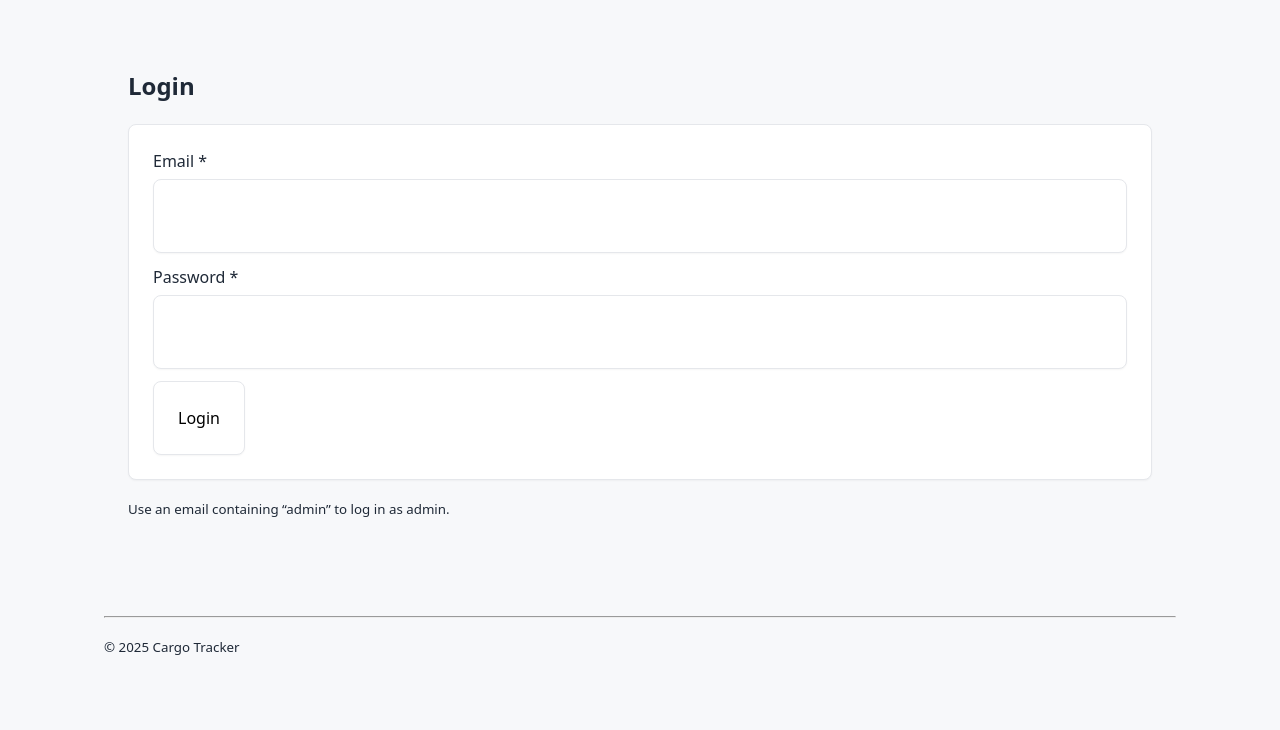
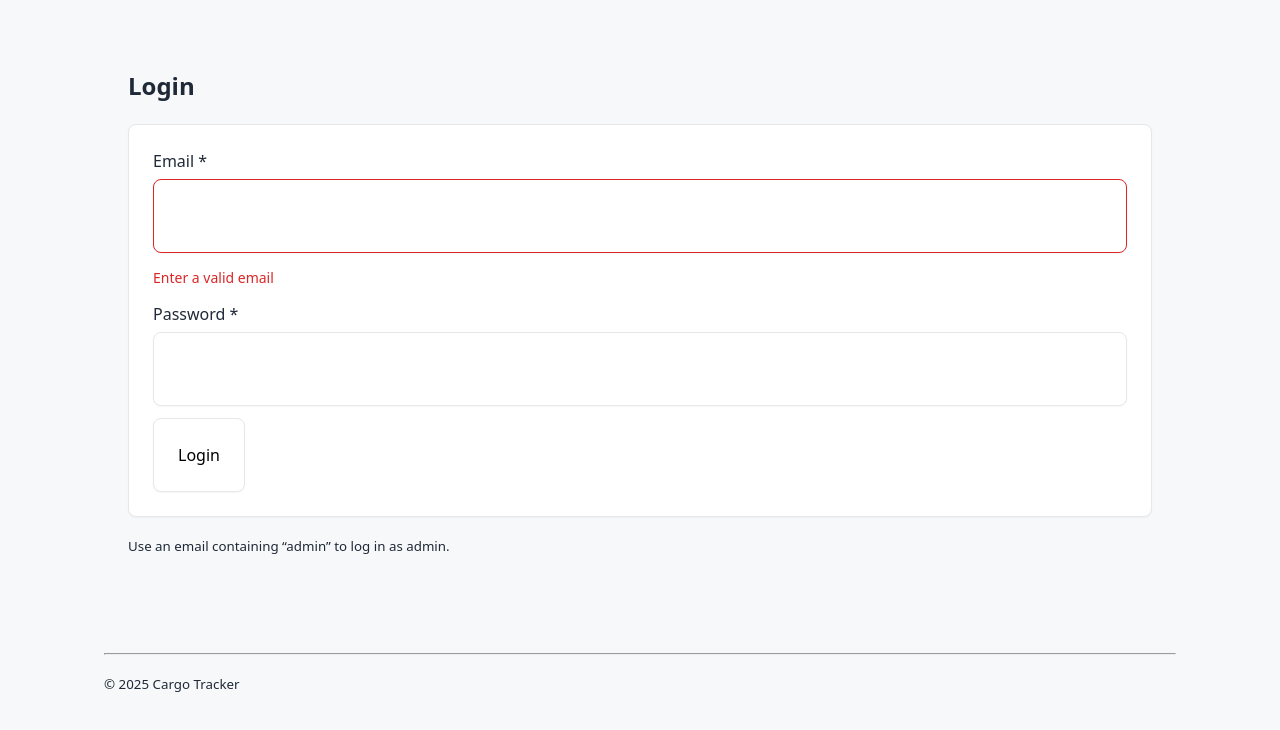
Before and after one commit to Zambagarrah/Realtime_Cargo_Tracking_Software, a React (Vite) app: page /login in a window 1280 px wide. Shown: the top 730 px of the page. Built offline with nearby package versions, Linux system fonts and the light colour scheme.

Commit message:
feat(forms): add inline validation error support to FormField component

```diff
--- a/src/components/FormField.jsx
+++ b/src/components/FormField.jsx
@@ -1,7 +1,6 @@
-// src/components/FormField.jsx
 import React from 'react'
 
-export default function FormField({ label, id, type = 'text', value, onChange, required, placeholder, ...rest }) {
+export default function FormField({ label, id, type = 'text', value, onChange, required, placeholder, error, ...rest }) {
   return (
     <div style={{ marginBottom: '12px' }}>
       <label htmlFor={id} style={{ display: 'block', marginBottom: '6px' }}>{label}{required && ' *'}</label>
@@ -14,10 +13,12 @@ export default function FormField({ label, id, type = 'text', value, onChange, r
         required={required}
         placeholder={placeholder}
         aria-required={required}
+        aria-invalid={!!error}
         className="card"
-        style={{ width: '100%' }}
+        style={{ width: '100%', borderColor: error ? '#dc2626' : undefined }}
         {...rest}
       />
+      {error && <p style={{ color: '#dc2626', fontSize: '0.875rem' }}>{error}</p>}
     </div>
   )
 }
--- a/src/pages/Login.jsx
+++ b/src/pages/Login.jsx
@@ -27,8 +27,18 @@ export default function Login() {
       <h1 id="login-title">Login</h1>
       {error && <div role="alert" className="card" style={{ marginBottom: '12px' }}>{error}</div>}
       <form onSubmit={onSubmit} aria-describedby="login-help" className="card">
-        <FormField label="Email" id="email" type="email" value={email} onChange={e => setEmail(e.target.value)} required />
+        <FormField
+          label="Email"
+          id="email"
+          type="email"
+          value={email}
+          onChange={e => setEmail(e.target.value)}
+          required
+          error={!email.includes('@') ? 'Enter a valid email' : null}
+        />
         <FormField label="Password" id="password" type="password" value={password} onChange={e => setPassword(e.target.value)} required />
+
+
         <button type="submit" className="card" aria-label="Submit login">Login</button>
       </form>
       <p id="login-help"><small>Use an email containing “admin” to log in as admin.</small></p>
```
